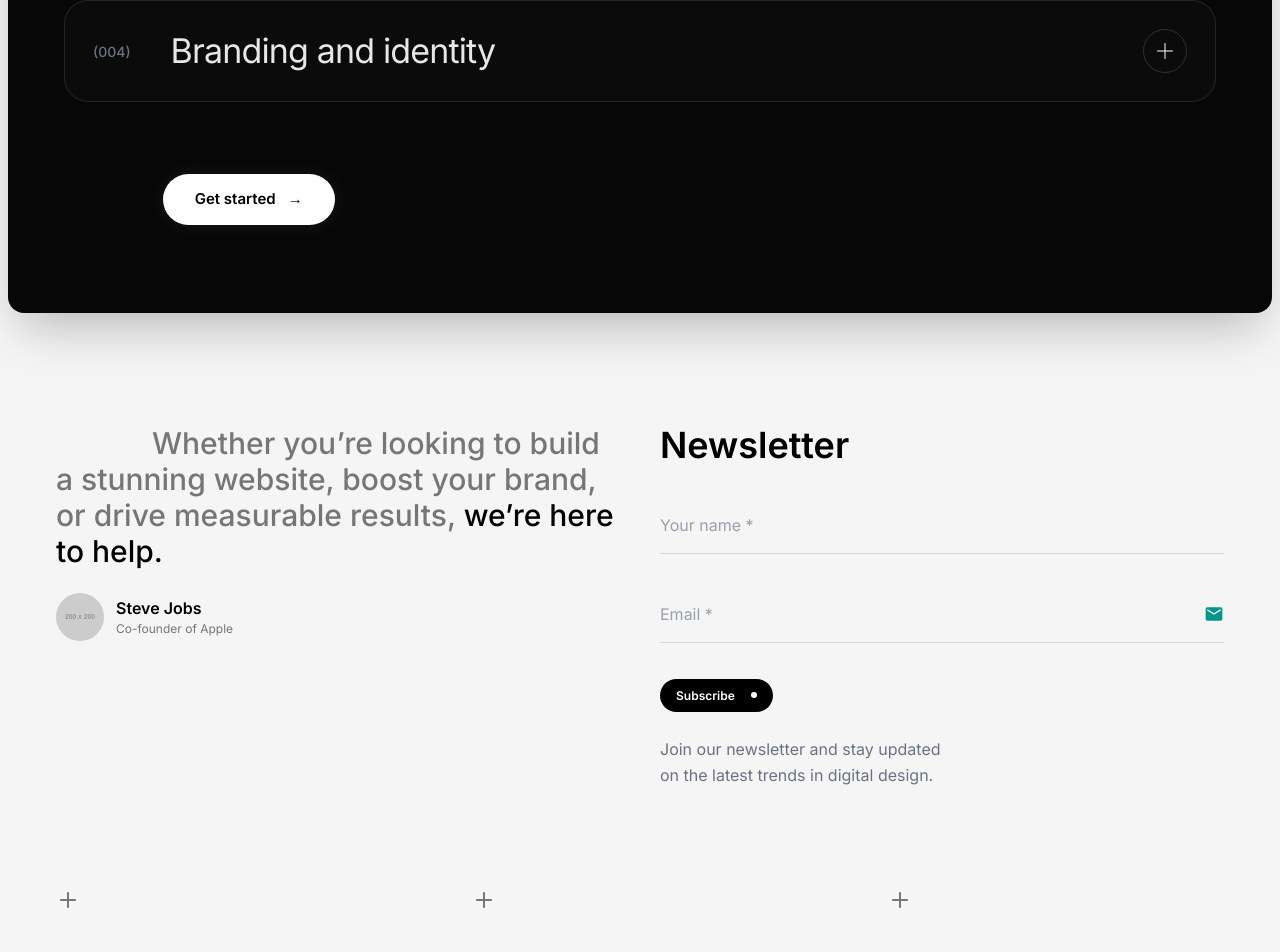
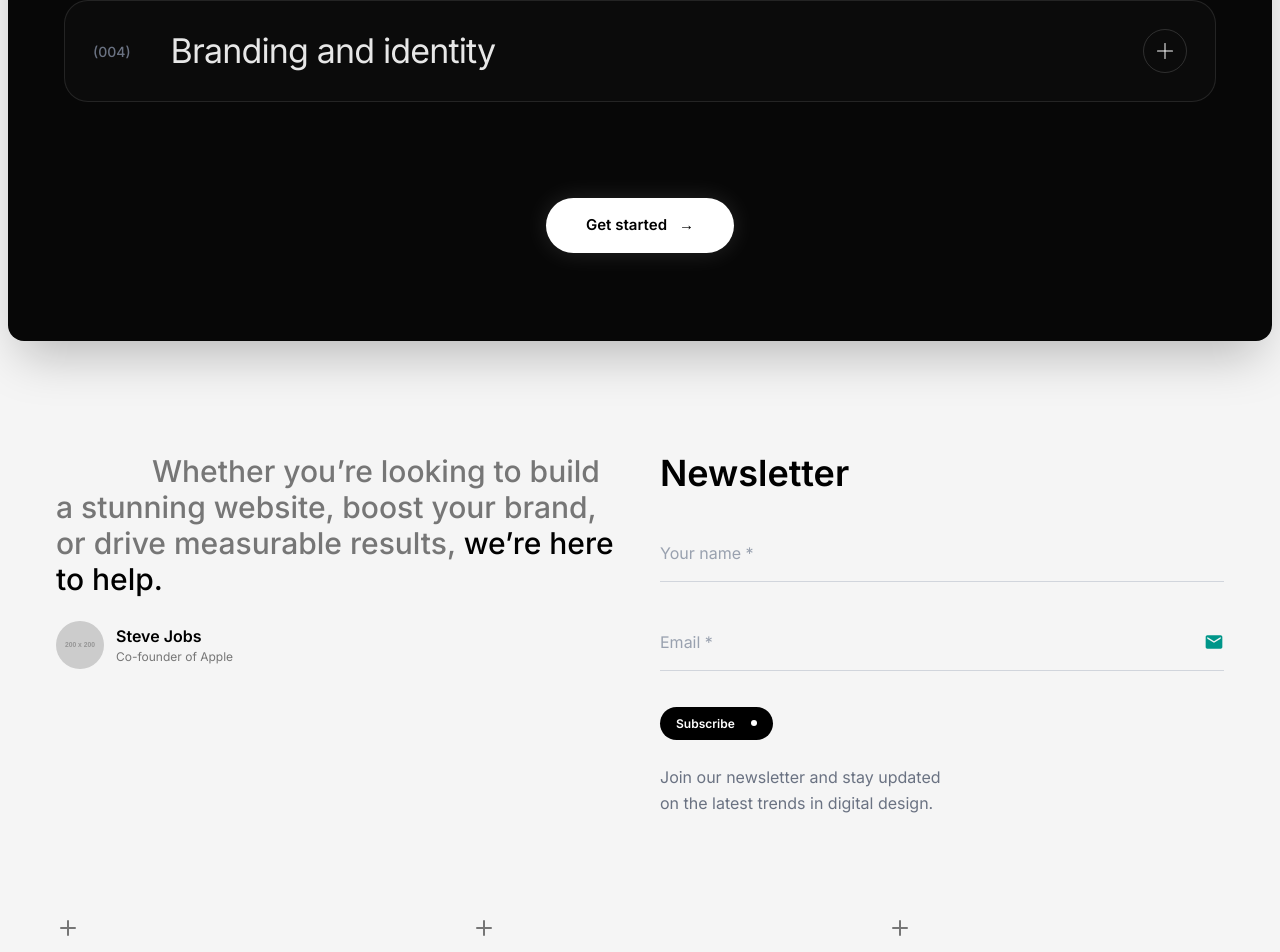
Before and after one commit to thecyntax/Official-Website, a React (Vite) app in the folder client/: page / in a window 1280 px wide. Shown: the part 4043-4995 px from the top of the page. Built offline with nearby package versions, Linux system fonts and the light colour scheme; a web font is replaced by a local one.

Commit message:
Button fix

```diff
--- a/client/src/components/sections/service-section/Service.jsx
+++ b/client/src/components/sections/service-section/Service.jsx
@@ -261,18 +261,13 @@ const Service = () => {
           </div>
 
           {/* CTA */}
-          <div className="mt-14 md:mt-18">
-            <div className="grid grid-cols-1 md:grid-cols-12 gap-8 items-center">
-              <div className="md:col-span-1 hidden md:block" />
-              <div className="md:col-span-11">
-                <button className="group inline-flex items-center gap-3 bg-white text-black font-semibold text-[15px] px-8 py-3.5 rounded-full shadow-[0_0_20px_rgba(255,255,255,0.08)] transition-transform duration-300 hover:scale-[1.03] active:scale-[0.98]">
-                  Get started
-                  <span className="transition-transform duration-300 group-hover:translate-x-0.5">
-                    →
-                  </span>
-                </button>
-              </div>
-            </div>
+          <div className="mt-16 md:mt-24 flex justify-center w-full">
+            <button className="group inline-flex items-center gap-3 bg-white text-black font-semibold text-[15px] px-10 py-4 rounded-full shadow-[0_0_24px_rgba(255,255,255,0.12)] transition-all duration-300 hover:scale-[1.03] active:scale-[0.98]">
+              Get started
+              <span className="transition-transform duration-300 group-hover:translate-x-1">
+                →
+              </span>
+            </button>
           </div>
         </div>
       </section>
```
